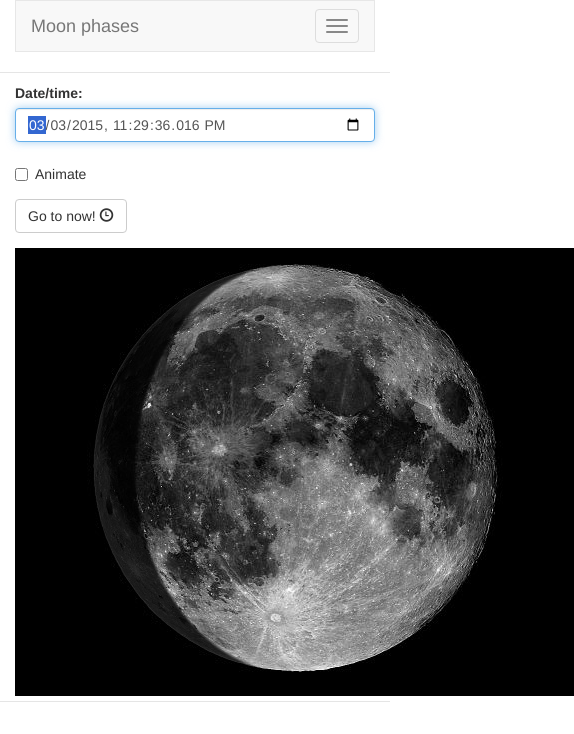
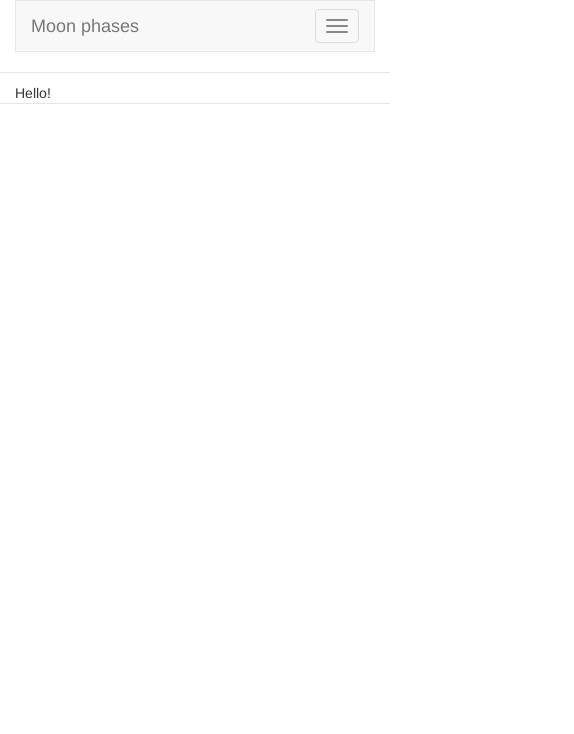
Before and after one commit to EricMountain/moon-phases, a website: page app/index.html in a window 390 px wide. Shown: the whole page, 574 px wide, since content can reach past the window. Drawn offline with nearby package versions, Linux system fonts and the light colour scheme; some packages are replaced by stand-ins of ours; files that its build step writes are made by us from their sources.

Commit message:
Skeleton, not for merging to master.

```diff
--- a/app/scripts/controllers/main.js
+++ b/app/scripts/controllers/main.js
@@ -8,38 +8,12 @@
  * Controller of the moonPhasesApp
  */
 angular.module('moonPhasesApp')
-    .controller('MainCtrl', ['$scope', '$timeout', function ($scope, $timeout) {
+    .controller('MainCtrl', ['$scope', function ($scope) {
 
         var moon = window.moon;
 
-        $scope.update = function() {
-            $scope.shadowPath = moon.buildShadowPath($scope.moonCentreX,
-                                                     $scope.moonCentreY,
-                                                     $scope.moonRadius,
-                                                     $scope.datetime);
+        $scope.now = function() {
         };
-
-        $scope.toggleAnimate = function() {
-            (function x() {
-                if ($scope.animate) {
-                    $scope.datetime = new Date($scope.datetime.getTime() + 3600 * 1000 * 2);
-                    $scope.update();
-                    $timeout(x, 60);
-                }
-            })();
-        };
-
-        $scope.now = function() {
-            $scope.datetime = new Date();
-            $scope.animate = false;
-            $scope.update();
-        };
-
-        $scope.moonCentreX = 281;
-        $scope.moonCentreY = 220;
-        $scope.moonRadius = 205;
-
-        $scope.shadowPath = '';
 
         $scope.now();
   }]);
--- a/app/views/main.html
+++ b/app/views/main.html
@@ -1,47 +1,3 @@
 <div>
-  <form class="form-horizontal">
-    <div class="form-group">
-      <label class="col-sm-2 control-label" for="datetime">Date/time:</label>
-      <div class="col-sm-10">
-        <input class="form-control"
-               type="datetime-local"
-               name="datetime"
-               autofocus="autofocus"
-               ng-model="datetime"
-               ng-change="update()">
-      </div>
-    </div>
-    <div class="form-group">
-      <div class="col-sm-offset-2 col-sm-10">
-        <div class="checkbox">
-          <label for="animate">
-            <input type="checkbox"
-                   name="animate"
-                   ng-model="animate"
-                   ng-change="toggleAnimate()">
-            Animate
-          </label>
-        </div>
-      </div>
-    </div>
-    <div class="form-group">
-      <div class="col-sm-offset-2 col-sm-10">
-        <button type="button" class="btn btn-default" ng-click="now()">
-          Go to now! <span class="glyphicon glyphicon-time"></span>
-        </button>
-      </div>
-    </div>
-  </form>
+  Hello!
 </div>
-
-<div>
-  <svg width="559" height="448" style="background-image: url(images/fm1222_gendler.jpg);">
-    <defs>
-      <filter id="blur" x="0" y="0">
-        <feGaussianBlur in="SourceGraphic" stdDeviation="1" />
-      </filter>
-    </defs>
-    <path d="{{shadowPath}}"
-          fill="black" opacity="0.8" filter="url(#blur)"/>
-  </svg>
-</div>
```
